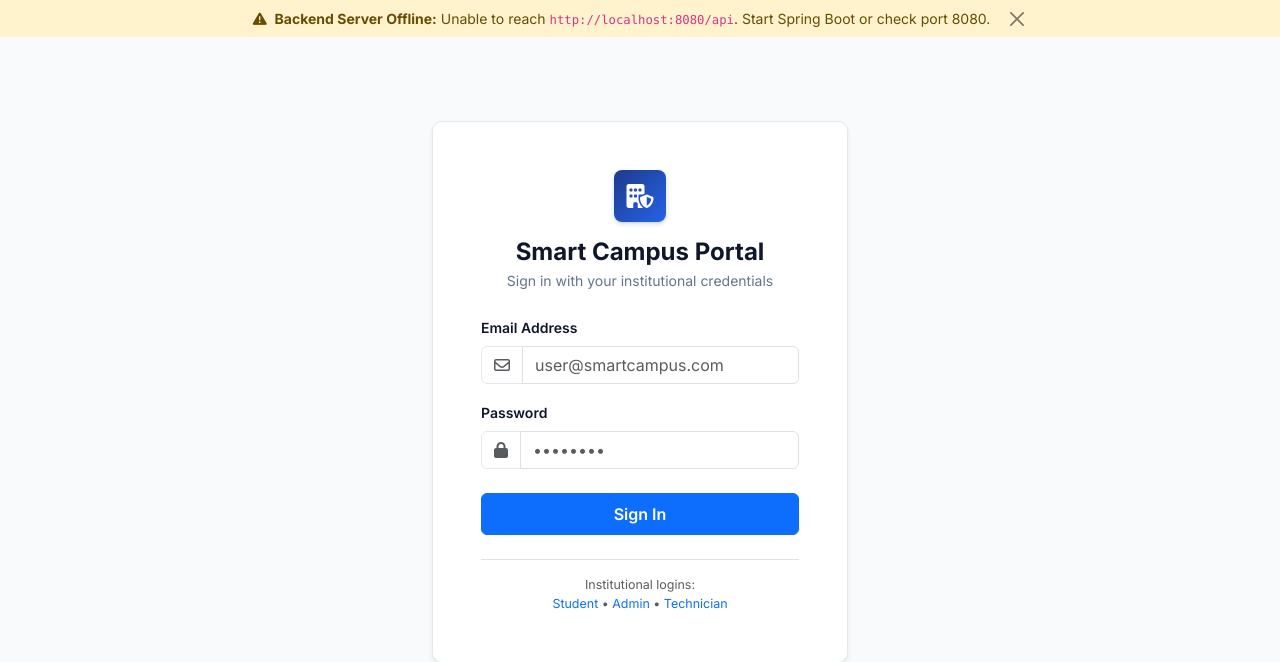
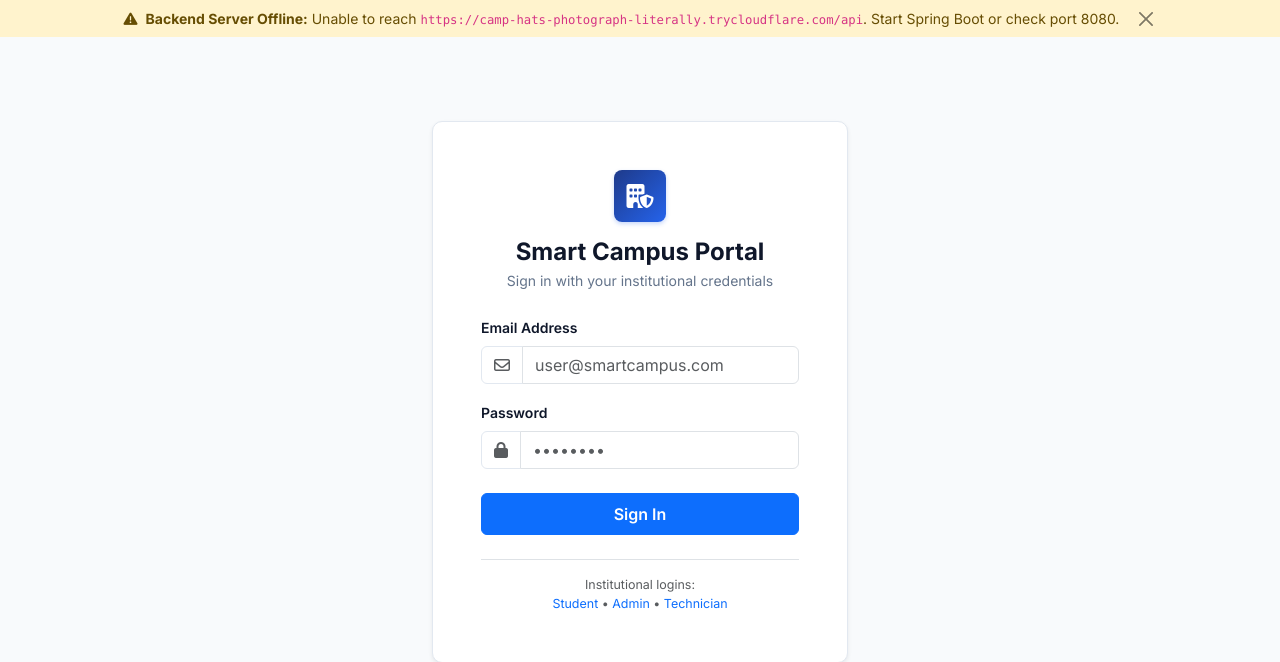
Before and after one commit to Albert101255/smart-campus-maintenance, a web app: page / in a window 1280 px wide. Shown: the top 662 px of the page. Run offline with its HTML, style and script files only (its server is not run), Linux system fonts and the light colour scheme; data that the repository does not hold is empty; some of the project's set-up classes (security, data sources, template engines, error pages and the like) are left out, and stand-ins take their place.

Commit message:
feat(api): connect frontend to live Cloudflare backend tunnel

```diff
--- a/src/main/resources/static/index.html
+++ b/src/main/resources/static/index.html
@@ -1309,7 +1309,7 @@
         </div>
         <div class="modal-body p-3">
           <label class="form-label small fw-semibold">Backend API Endpoint</label>
-          <input type="text" id="config-api-url" class="form-control form-control-sm mb-2" value="http://localhost:8080/api">
+          <input type="text" id="config-api-url" class="form-control form-control-sm mb-2" value="https://camp-hats-photograph-literally.trycloudflare.com/api">
           <div class="form-text small mb-3">Default is <code>http://localhost:8080/api</code> for local Spring Boot execution.</div>
           <button class="btn btn-primary btn-sm w-100 mb-2" onclick="saveServerConfig()">
             Test &amp; Connect
@@ -1347,7 +1347,7 @@
     // State & Configurations
     // -------------------------------------------------------------------------
     const state = {
-      apiBase: localStorage.getItem('scm_api_url') || (window.location.port === '8080' ? '/api' : 'http://localhost:8080/api'),
+      apiBase: localStorage.getItem('scm_api_url') || (window.location.port === '8080' ? '/api' : 'https://camp-hats-photograph-literally.trycloudflare.com/api'),
       theme: localStorage.getItem('scm_theme') || (window.matchMedia('(prefers-color-scheme: dark)').matches ? 'dark' : 'light'),
       isOnline: false,
       currentUser: null, // null when logged out
@@ -2790,7 +2790,7 @@
 
     function resetDefaultServerConfig() {
       localStorage.removeItem('scm_api_url');
-      state.apiBase = 'http://localhost:8080/api';
+      state.apiBase = window.location.port === '8080' ? '/api' : 'https://camp-hats-photograph-literally.trycloudflare.com/api';
       document.getElementById('config-api-url').value = state.apiBase;
       saveServerConfig();
     }
```
